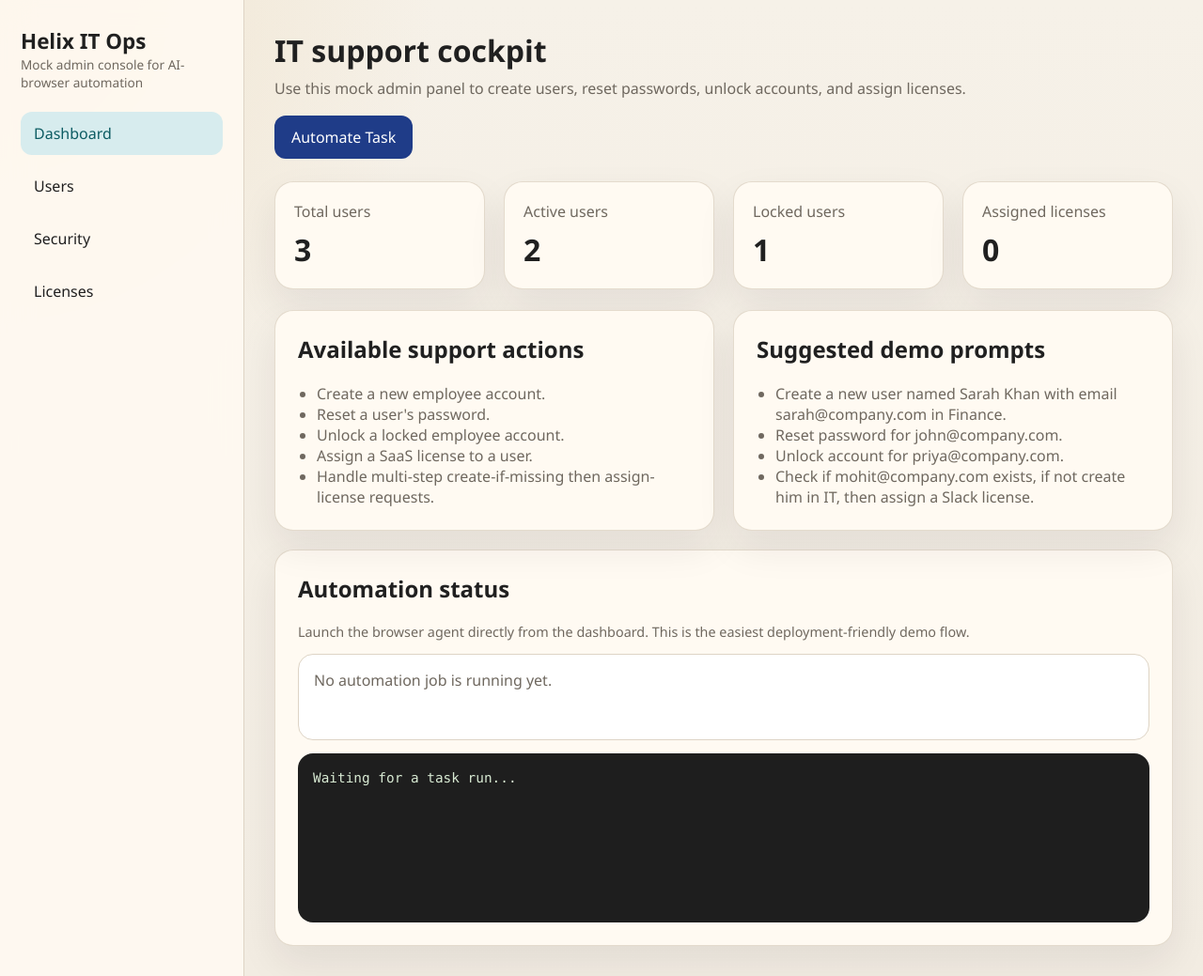
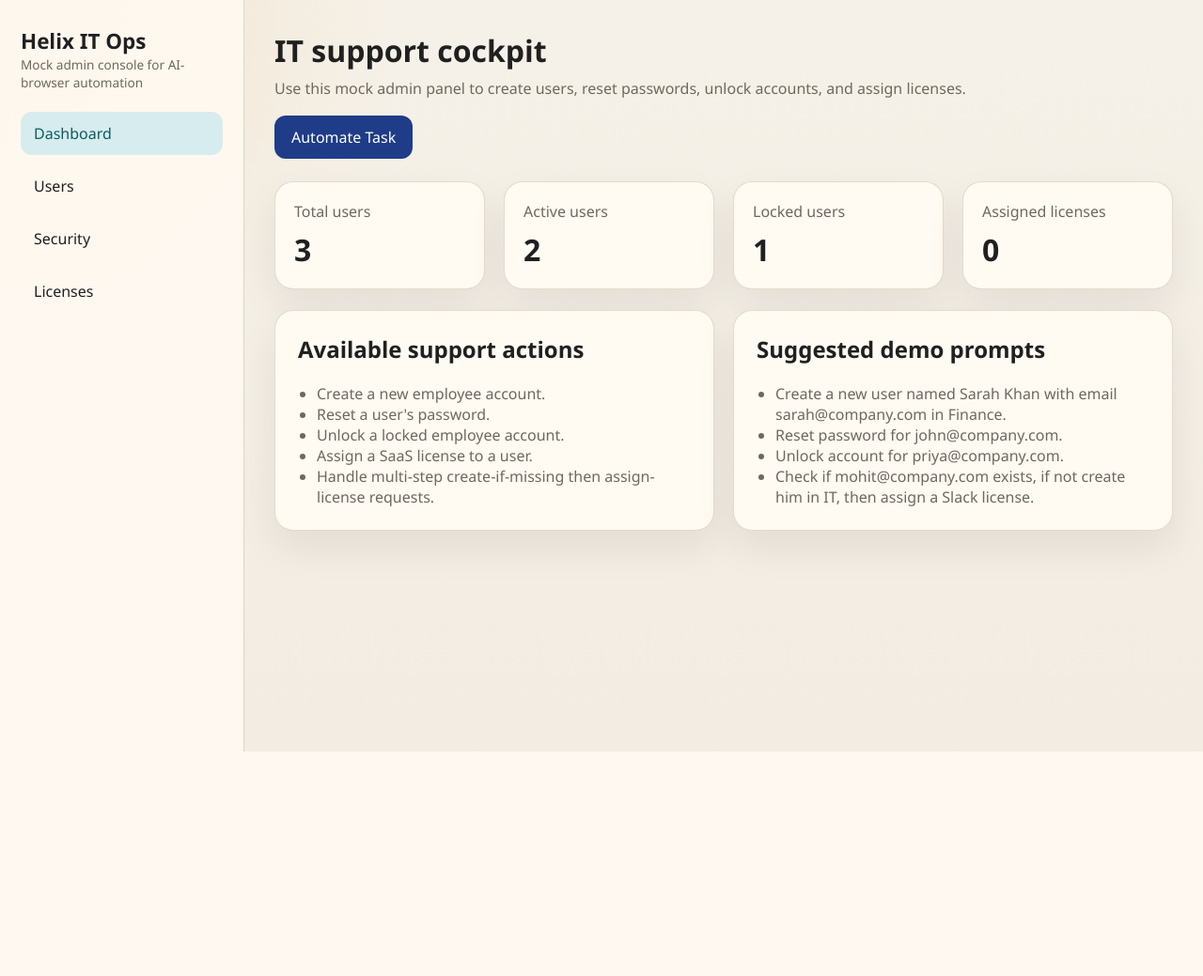
Before and after one commit to krishna7054/AI-IT-SUPPORT-AGENT, a FastAPI app: page / in a window 1280 px wide. Shown: the whole page at 94% size. After the commit the page ends 800 px from the top, so only its background shows below. Run offline with FastAPI, Linux system fonts and the light colour scheme; data comes from the database, SQL or seed files in the repository; data that the repository does not hold is empty.

Commit message:
refactor dashboard modal: enhance automation modal structure and styling; improve status and log display functionality

```diff
--- a/backend/templates/dashboard.html
+++ b/backend/templates/dashboard.html
@@ -15,44 +15,6 @@
 
     .automation-shell {
       margin-top: 20px;
-    }
-
-    .status-box {
-      min-height: 92px;
-      white-space: pre-wrap;
-      background: #fff;
-      border: 1px solid var(--line);
-      border-radius: 16px;
-      padding: 16px;
-    }
-
-    .status-box.pending {
-      color: var(--muted);
-    }
-
-    .status-box.success {
-      background: var(--accent-soft);
-      color: var(--accent);
-    }
-
-    .status-box.error {
-      background: var(--danger-soft);
-      color: var(--danger);
-    }
-
-    .log-box {
-      margin-top: 14px;
-      min-height: 180px;
-      max-height: 320px;
-      overflow: auto;
-      white-space: pre-wrap;
-      background: #1e1e1e;
-      color: #d8ead3;
-      border-radius: 16px;
-      padding: 16px;
-      font-family: Consolas, "Courier New", monospace;
-      font-size: 0.9rem;
-      line-height: 1.45;
     }
 
     .modal-backdrop {
@@ -153,21 +166,24 @@
     </article>
   </section>
 
-  <section class="panel automation-shell">
-    <h2>Automation status</h2>
-    <p class="small">Launch the browser agent directly from the dashboard. This is the easiest deployment-friendly demo flow.</p>
-    <div id="automation-status" class="status-box pending">No automation job is running yet.</div>
-    <div id="automation-logs" class="log-box">Waiting for a task run...</div>
-  </section>
-
   <div id="automation-modal" class="modal-backdrop" aria-hidden="true">
     <div class="modal-card">
       <h2>Run an IT support task</h2>
-      <p class="small">Paste a natural-language request and the app will trigger the browser agent in a separate headless session.</p>
-      <textarea id="automation-prompt" placeholder="Check if mohit@company.com exists, if not create him in IT, then assign a Slack license."></textarea>
-      <div class="modal-actions">
-        <button id="submit-automation-job" type="button">Run automation</button>
-        <button id="close-automation-modal" type="button">Cancel</button>
+      <div id="modal-entry" class="modal-entry">
+        <p class="small">Paste a natural-language request and the app will trigger the browser agent in a separate headless session.</p>
+        <textarea id="automation-prompt" placeholder="Check if mohit@company.com exists, if not create him in IT, then assign a Slack license."></textarea>
+        <div class="modal-actions">
+          <button id="submit-automation-job" type="button">Run automation</button>
+          <button id="close-automation-modal" type="button">Cancel</button>
+        </div>
+      </div>
+      <div id="modal-runner" class="modal-runner">
+        <p class="small">Automation is running. You can watch each browser action below.</p>
+        <div id="automation-status" class="modal-status pending">Enter a prompt and click Run automation.</div>
+        <div id="automation-logs" class="modal-log-box">Task updates will appear here.</div>
+        <div class="modal-actions">
+          <button id="close-runner-modal" type="button">Close</button>
+        </div>
       </div>
     </div>
   </div>
@@ -181,13 +197,17 @@
       const closeButton = document.getElementById("close-automation-modal");
       const submitButton = document.getElementById("submit-automation-job");
       const promptInput = document.getElementById("automation-prompt");
+      const modalEntry = document.getElementById("modal-entry");
+      const modalRunner = document.getElementById("modal-runner");
       const statusBox = document.getElementById("automation-status");
       const logsBox = document.getElementById("automation-logs");
+      const closeRunnerButton = document.getElementById("close-runner-modal");
       let pollTimer = null;
+      let closeTimer = null;
 
       function setStatus(message, tone) {
         statusBox.textContent = message;
-        statusBox.className = `status-box ${tone}`;
+        statusBox.className = `modal-status ${tone}`;
       }
 
       function setLogs(logs) {
@@ -196,14 +216,31 @@
       }
 
       function openModal() {
+        if (closeTimer) {
+          window.clearTimeout(closeTimer);
+          closeTimer = null;
+        }
         modal.classList.add("open");
         modal.setAttribute("aria-hidden", "false");
+        modalEntry.classList.remove("hidden");
+        modalRunner.classList.remove("visible");
         promptInput.focus();
       }
 
       function closeModal() {
+        if (pollTimer) {
+          window.clearTimeout(pollTimer);
+          pollTimer = null;
+        }
         modal.classList.remove("open");
         modal.setAttribute("aria-hidden", "true");
+        modalEntry.classList.remove("hidden");
+        modalRunner.classList.remove("visible");
+      }
+
+      function showRunner() {
+        modalEntry.classList.add("hidden");
+        modalRunner.classList.add("visible");
       }
 
       async function pollJob(jobId) {
@@ -225,7 +262,10 @@
 
         if (job.status === "completed") {
           setStatus(`Status: completed\n\nTask complete\n\n${job.result}`, "success");
-          window.setTimeout(() => window.location.reload(), 1800);
+          closeTimer = window.setTimeout(() => {
+            closeModal();
+            window.location.reload();
+          }, 2200);
           return;
         }
 
@@ -234,6 +274,7 @@
 
       openButton.addEventListener("click", openModal);
       closeButton.addEventListener("click", closeModal);
+      closeRunnerButton.addEventListener("click", closeModal);
       modal.addEventListener("click", (event) => {
         if (event.target === modal) {
           closeModal();
@@ -253,6 +294,7 @@
         }
 
         submitButton.disabled = true;
+        showRunner();
         setStatus(`Submitting job...\n\n${prompt}`, "pending");
         setLogs([`Submitting job for prompt: ${prompt}`]);
 
@@ -269,7 +311,7 @@
             return;
           }
 
-          closeModal();
+          showRunner();
           setStatus(`Status: queued\n\nPrompt: ${prompt}`, "pending");
           pollJob(payload.job_id);
         } catch (error) {
```
Also changed, not shown: other parts of backend/templates/dashboard.html (+51 -0 lines).
